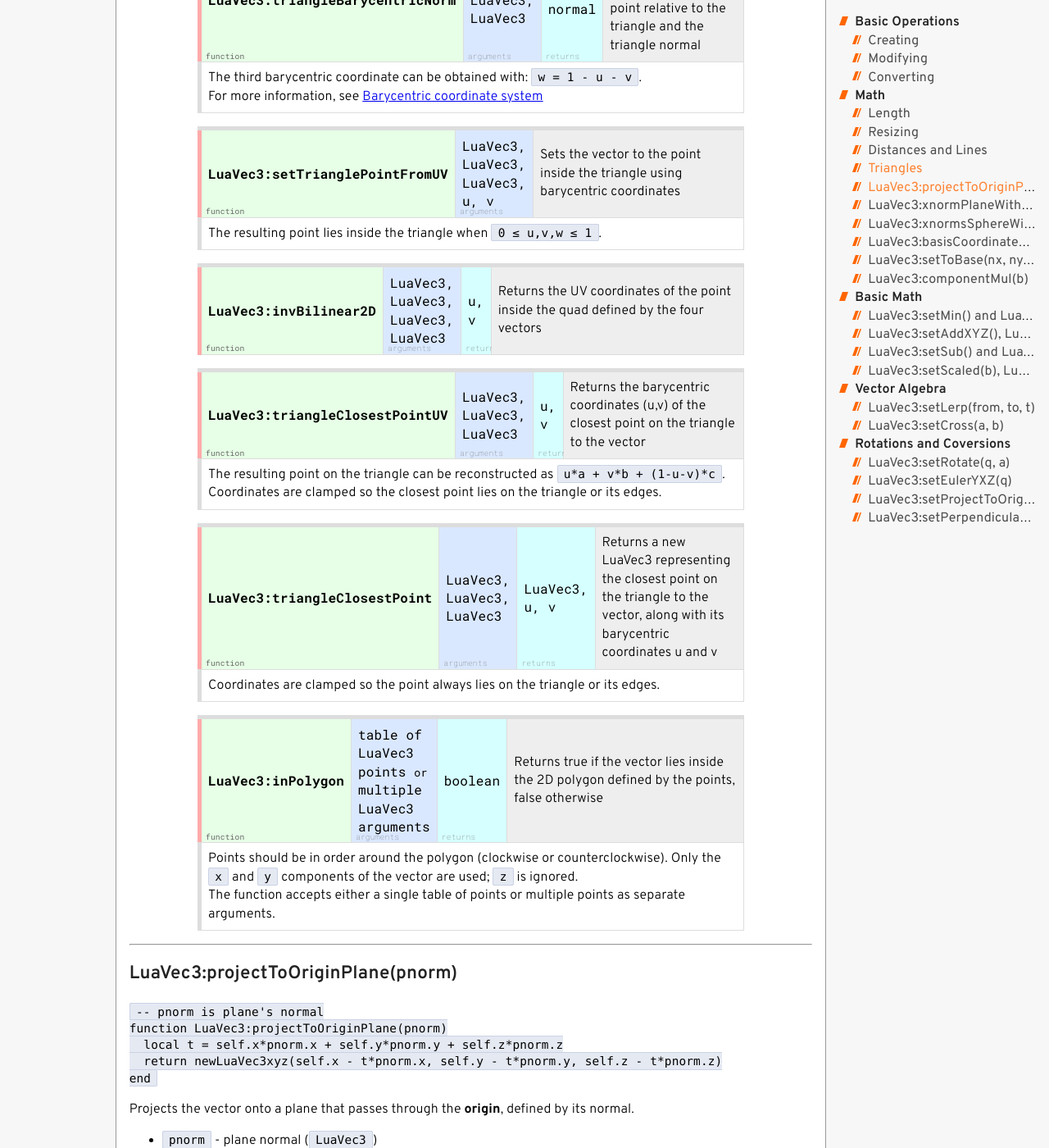
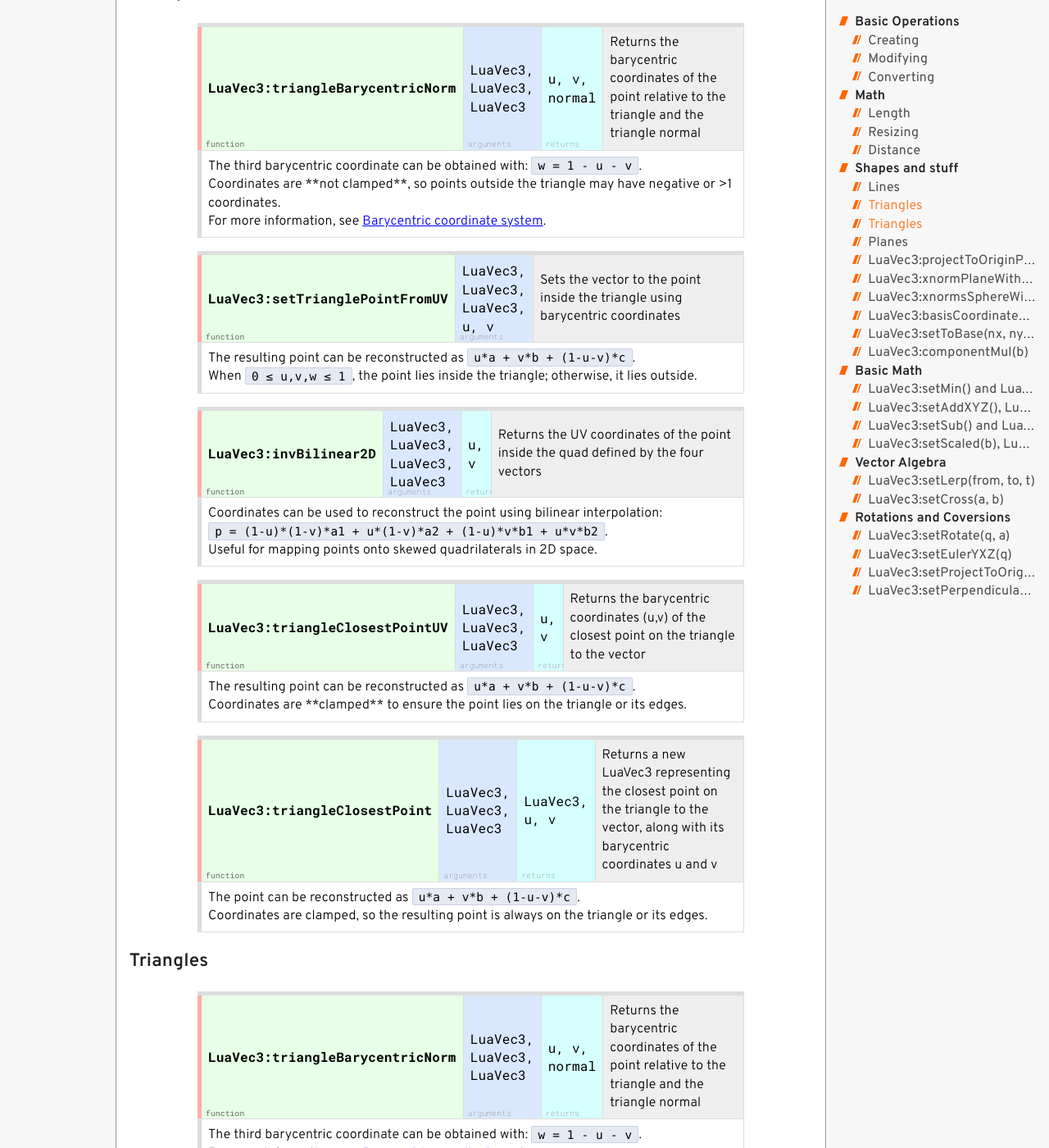
Before and after one commit to E32k/e32k.github.io, a Jekyll site: the page built from beamng/lua/common/LuaVec3.md, in a window 1280 px wide and 1400 px high, scrolled down 3756 px. Shown: the whole window at 82% size. Built offline with Jekyll 4.4.1, drawn with Linux system fonts in a browser that asks for light colours; some of the changed text lies outside the part shown.

Commit message:
refactor entries

```diff
--- a/beamng/lua/common/LuaVec3.md
+++ b/beamng/lua/common/LuaVec3.md
@@ -140,7 +140,7 @@ Non-numeric or missing values are treated as 0.
   <td class="desc">Clamps the vector to x meters long (if its shorter, it doesnt resize it)</td>
 </tr></table>
 
-### Distances and Lines
+### Distance
 
 <table class="api"><tr>
   <th class="func">LuaVec3:distance</th>
@@ -154,6 +154,10 @@ Non-numeric or missing values are treated as 0.
   <td class="rets">squaredDistance</td>
   <td class="desc">Returns the squared distance between two vectors, avoiding a square root</td>
 </tr></table>
+
+## Shapes and stuff
+
+### Lines
 
 <table class="api"><tr>
   <th class="func">LuaVec3:distanceToLine</th>
@@ -213,6 +217,59 @@ Non-numeric or missing values are treated as 0.
   <td class="desc">Returns the barycentric coordinates of the point relative to the triangle and the triangle normal</td>
 </tr><tr><td colspan="4" class="details">
 The third barycentric coordinate can be obtained with: <code>w = 1 - u - v</code>.<br>
+Coordinates are **not clamped**, so points outside the triangle may have negative or >1 coordinates.<br>
+For more information, see <a href="https://en.wikipedia.org/wiki/Barycentric_coordinate_system" target="_blank">Barycentric coordinate system</a>.
+</td></tr></table>
+
+<table class="api"><tr>
+  <th class="func">LuaVec3:setTrianglePointFromUV</th>
+  <td class="args">LuaVec3, LuaVec3, LuaVec3, u, v</td>
+  <td class="desc">Sets the vector to the point inside the triangle using barycentric coordinates</td>
+</tr><tr><td colspan="4" class="details">
+The resulting point can be reconstructed as <code>u*a + v*b + (1-u-v)*c</code>.<br>
+When <code>0 ≤ u,v,w ≤ 1</code>, the point lies inside the triangle; otherwise, it lies outside.
+</td></tr></table>
+
+<table class="api"><tr>
+  <th class="func">LuaVec3:invBilinear2D</th>
+  <td class="args">LuaVec3, LuaVec3, LuaVec3, LuaVec3</td>
+  <td class="rets">u, v</td>
+  <td class="desc">Returns the UV coordinates of the point inside the quad defined by the four vectors</td>
+</tr><tr><td colspan="4" class="details">
+Coordinates can be used to reconstruct the point using bilinear interpolation:<br>
+<code>p = (1-u)*(1-v)*a1 + u*(1-v)*a2 + (1-u)*v*b1 + u*v*b2</code>.<br>
+Useful for mapping points onto skewed quadrilaterals in 2D space.
+</td></tr></table>
+
+<table class="api"><tr>
+  <th class="func">LuaVec3:triangleClosestPointUV</th>
+  <td class="args">LuaVec3, LuaVec3, LuaVec3</td>
+  <td class="rets">u, v</td>
+  <td class="desc">Returns the barycentric coordinates (u,v) of the closest point on the triangle to the vector</td>
+</tr><tr><td colspan="4" class="details">
+The resulting point can be reconstructed as <code>u*a + v*b + (1-u-v)*c</code>.<br>
+Coordinates are **clamped** to ensure the point lies on the triangle or its edges.
+</td></tr></table>
+
+<table class="api"><tr>
+  <th class="func">LuaVec3:triangleClosestPoint</th>
+  <td class="args">LuaVec3, LuaVec3, LuaVec3</td>
+  <td class="rets">LuaVec3, u, v</td>
+  <td class="desc">Returns a new LuaVec3 representing the closest point on the triangle to the vector, along with its barycentric coordinates u and v</td>
+</tr><tr><td colspan="4" class="details">
+The point can be reconstructed as <code>u*a + v*b + (1-u-v)*c</code>.<br>
+Coordinates are clamped, so the resulting point is always on the triangle or its edges.
+</td></tr></table>
+
+### Triangles
+
+<table class="api"><tr>
+  <th class="func">LuaVec3:triangleBarycentricNorm</th>
+  <td class="args">LuaVec3, LuaVec3, LuaVec3</td>
+  <td class="rets">u, v, normal</td>
+  <td class="desc">Returns the barycentric coordinates of the point relative to the triangle and the triangle normal</td>
+</tr><tr><td colspan="4" class="details">
+The third barycentric coordinate can be obtained with: <code>w = 1 - u - v</code>.<br>
 For more information, see <a href="https://en.wikipedia.org/wiki/Barycentric_coordinate_system" target="_blank">Barycentric coordinate system</a>
 </td></tr></table>
 
@@ -250,6 +307,8 @@ Coordinates are clamped so the closest point lies on the triangle or its edges.
 </tr><tr><td colspan="4" class="details">
 Coordinates are clamped so the point always lies on the triangle or its edges.
 </td></tr></table>
+
+### Planes
 
 <table class="api"><tr>
   <th class="func">LuaVec3:inPolygon</th>
```
